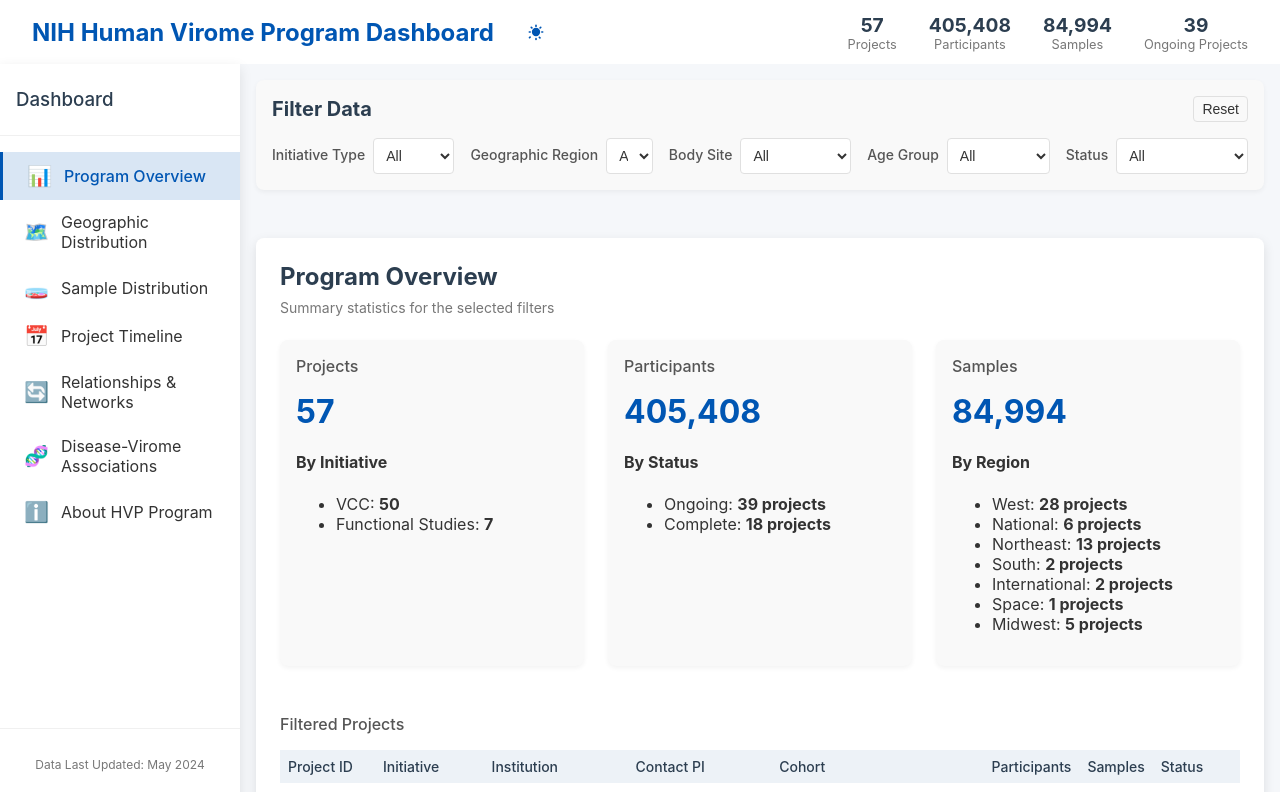
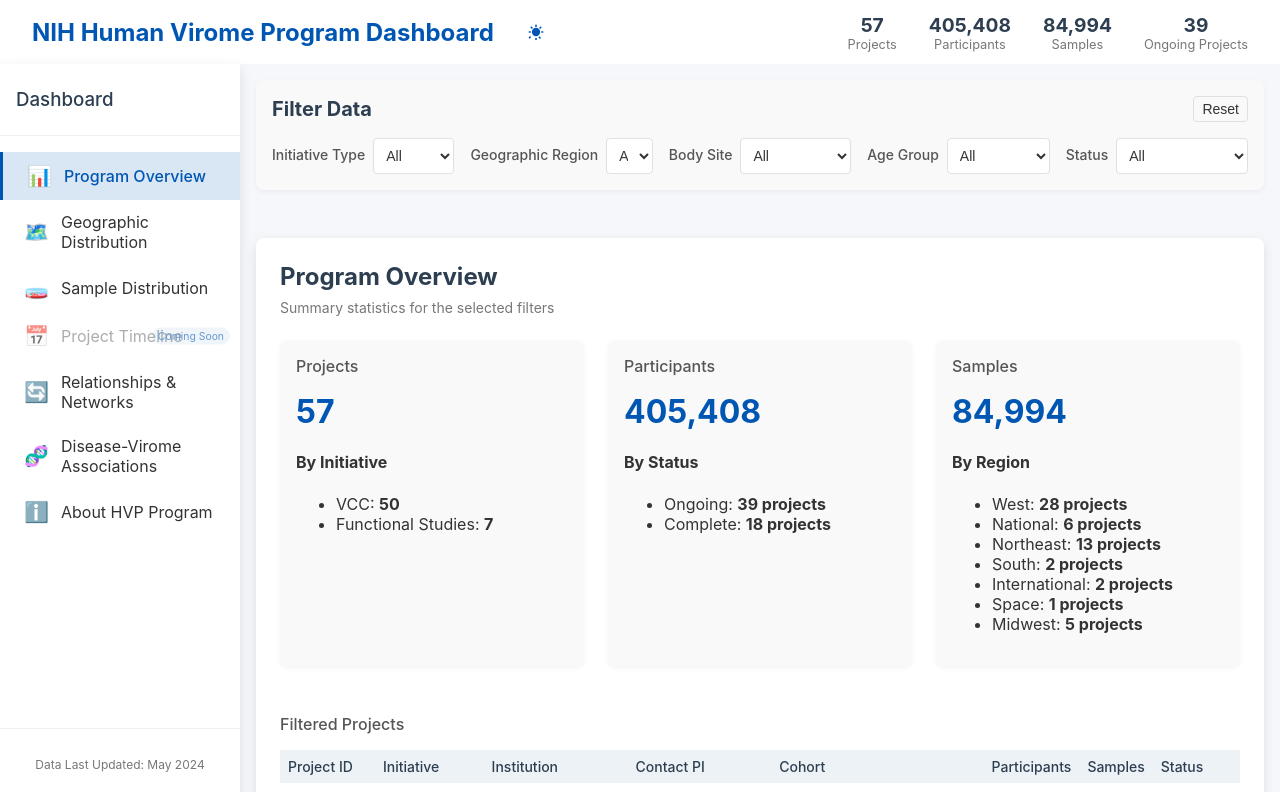
Before and after one commit to shandley/hvp-project-dashboard, a React (Create React App) app: page / in a window 1280 px wide. Shown: the top 792 px of the page. Built offline with nearby package versions, Linux system fonts and the light colour scheme.

Commit message:
Disable Project Timeline tab in sidebar until real temporal data is available
- Add disabled state to timeline navigation item in sidebar
- Add 'Coming Soon' badge to disabled items
- Add styling for disabled navigation items in Sidebar.css
- Prevent click events on disabled navigation items

```diff
--- a/src/components/Sidebar.css
+++ b/src/components/Sidebar.css
@@ -43,6 +43,7 @@
   display: flex;
   align-items: center;
   color: var(--text-primary);
+  position: relative;
 }
 
 .sidebar-nav li:hover {
@@ -54,6 +55,29 @@
   color: var(--primary-color);
   border-left: 3px solid var(--primary-color);
   font-weight: var(--font-weight-medium);
+}
+
+.sidebar-nav li.disabled {
+  opacity: 0.6;
+  cursor: not-allowed;
+  color: var(--text-tertiary);
+}
+
+.sidebar-nav li.disabled:hover {
+  background-color: transparent;
+}
+
+.coming-soon-badge {
+  position: absolute;
+  right: 10px;
+  top: 50%;
+  transform: translateY(-50%);
+  background-color: rgba(var(--primary-color-rgb), 0.1);
+  color: var(--primary-color);
+  font-size: 0.65rem;
+  padding: 2px 6px;
+  border-radius: 10px;
+  white-space: nowrap;
 }
 
 .item-icon {
--- a/src/components/Sidebar.js
+++ b/src/components/Sidebar.js
@@ -6,7 +6,7 @@
     { id: 'overview', label: 'Program Overview', icon: '📊' },
     { id: 'geographic', label: 'Geographic Distribution', icon: '🗺️' },
     { id: 'samples', label: 'Sample Distribution', icon: '🧫' },
-    { id: 'timeline', label: 'Project Timeline', icon: '📅' },
+    { id: 'timeline', label: 'Project Timeline', icon: '📅', disabled: true },
     { id: 'networks', label: 'Relationships & Networks', icon: '🔄' },
     { id: 'disease-virome', label: 'Disease-Virome Associations', icon: '🧬' },
     { id: 'program-info', label: 'About HVP Program', icon: 'ℹ️' },
@@ -22,9 +22,16 @@
           {menuItems.map(item => (
             <li
               key={item.id}
-              className={activeView === item.id ? 'active' : ''}
+              className={`${activeView === item.id ? 'active' : ''} ${item.disabled ? 'disabled' : ''}`}
               onClick={(e) => {
                 e.preventDefault();
+
+                // Don't do anything if the item is disabled
+                if (item.disabled) {
+                  console.log('Sidebar: Ignoring click on disabled item', item.id);
+                  return;
+                }
+
                 console.log('Sidebar: Clicked on', item.id, 'at', new Date().toISOString());
 
                 if (item.id === 'program-info') {
@@ -43,6 +50,7 @@
             >
               <span className="item-icon">{item.icon}</span>
               <span className="item-label">{item.label}</span>
+              {item.disabled && <span className="coming-soon-badge">Coming Soon</span>}
             </li>
           ))}
         </ul>
```
